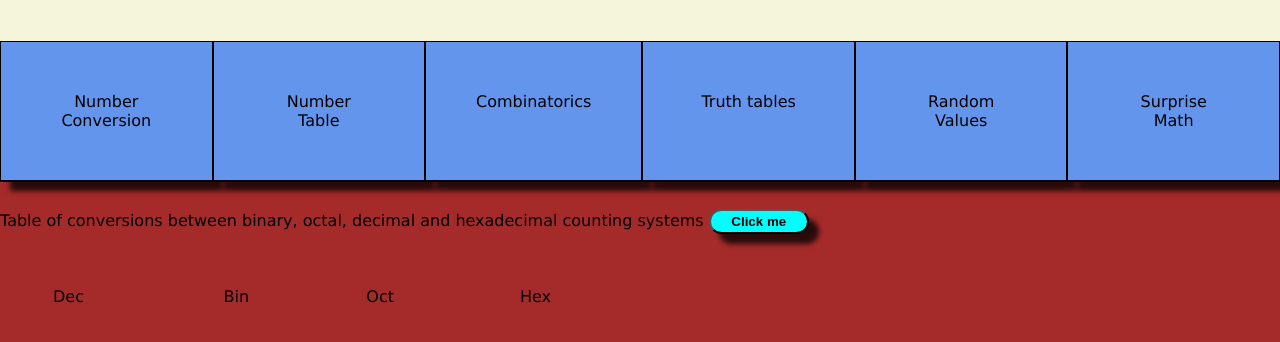
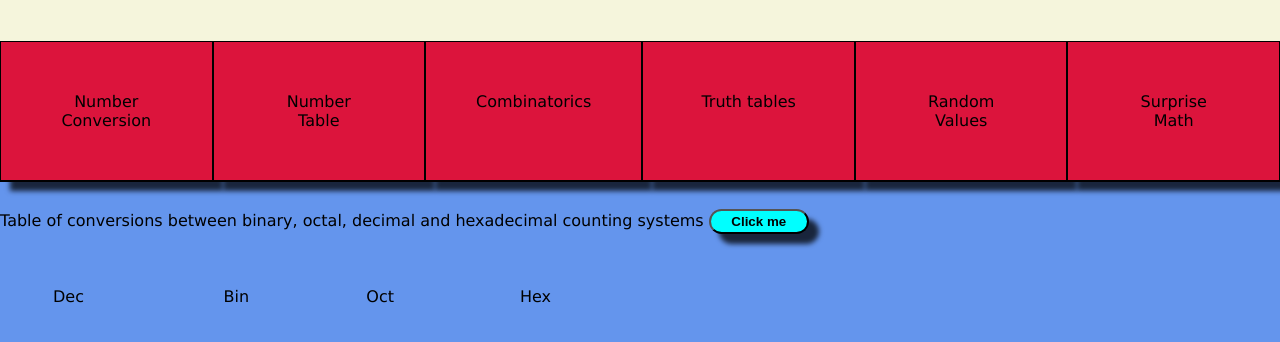
Before and after one commit to ksoka/DevBasicSkills2019-5, a plain HTML site: page Number_Table.html in a window 1280 px wide. Shown: the part 126-468 px from the top of the page. Drawn offline with Linux system fonts and the light colour scheme.

Commit message:
changed colors

```diff
--- a/styles.css
+++ b/styles.css
@@ -1,6 +1,6 @@
 body
 {
-    background-color: brown;
+    background-color: cornflowerblue;
     font-family: Verdana, Geneva, Tahoma, sans-serif;
     margin: 0;
     padding: 0;
@@ -50,7 +50,7 @@ body
     width: 100%;
     border: solid black 1px;
     padding: 50px;
-    background-color: cornflowerblue;
+    background-color: crimson;
     -webkit-box-shadow: 10px 10px 5px 0px rgba(0,0,0,0.75);
     -moz-box-shadow: 10px 10px 5px 0px rgba(0,0,0,0.75);
     box-shadow: 10px 10px 5px 0px rgba(0,0,0,0.75);
```
